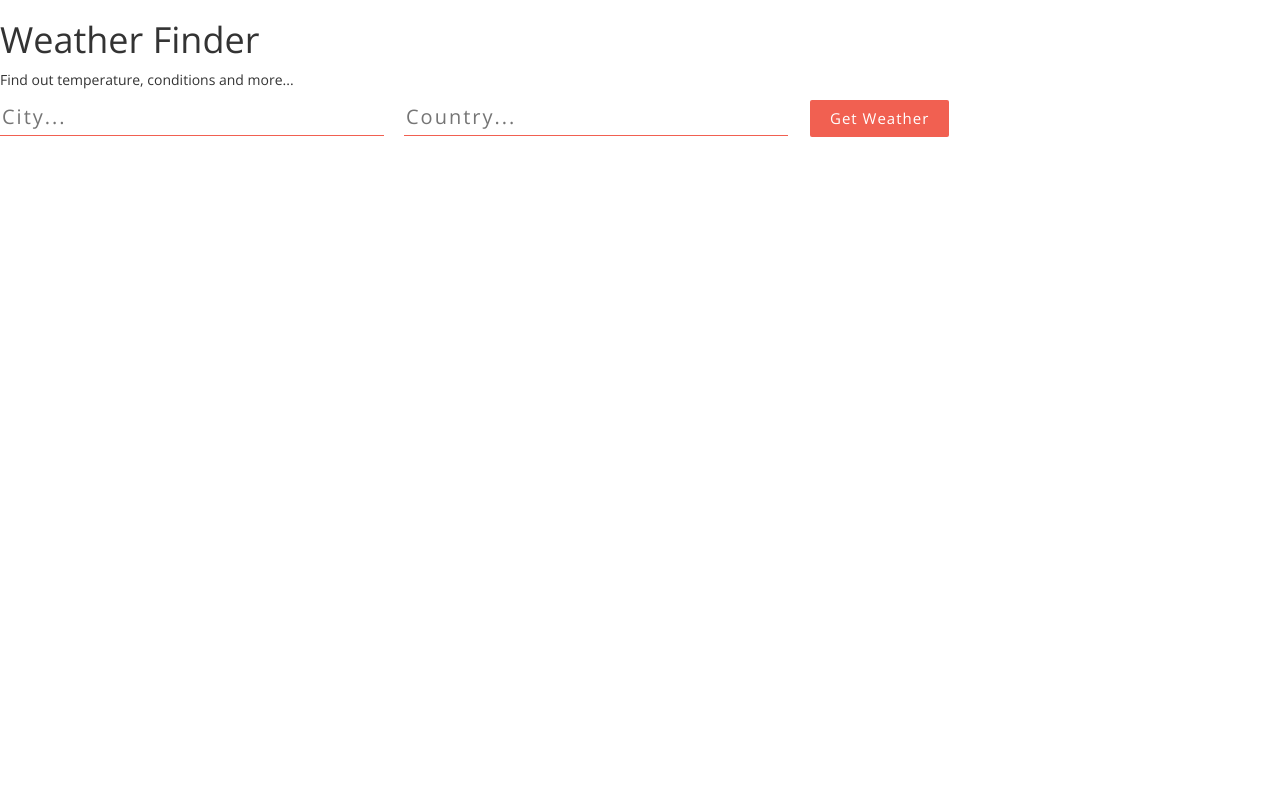
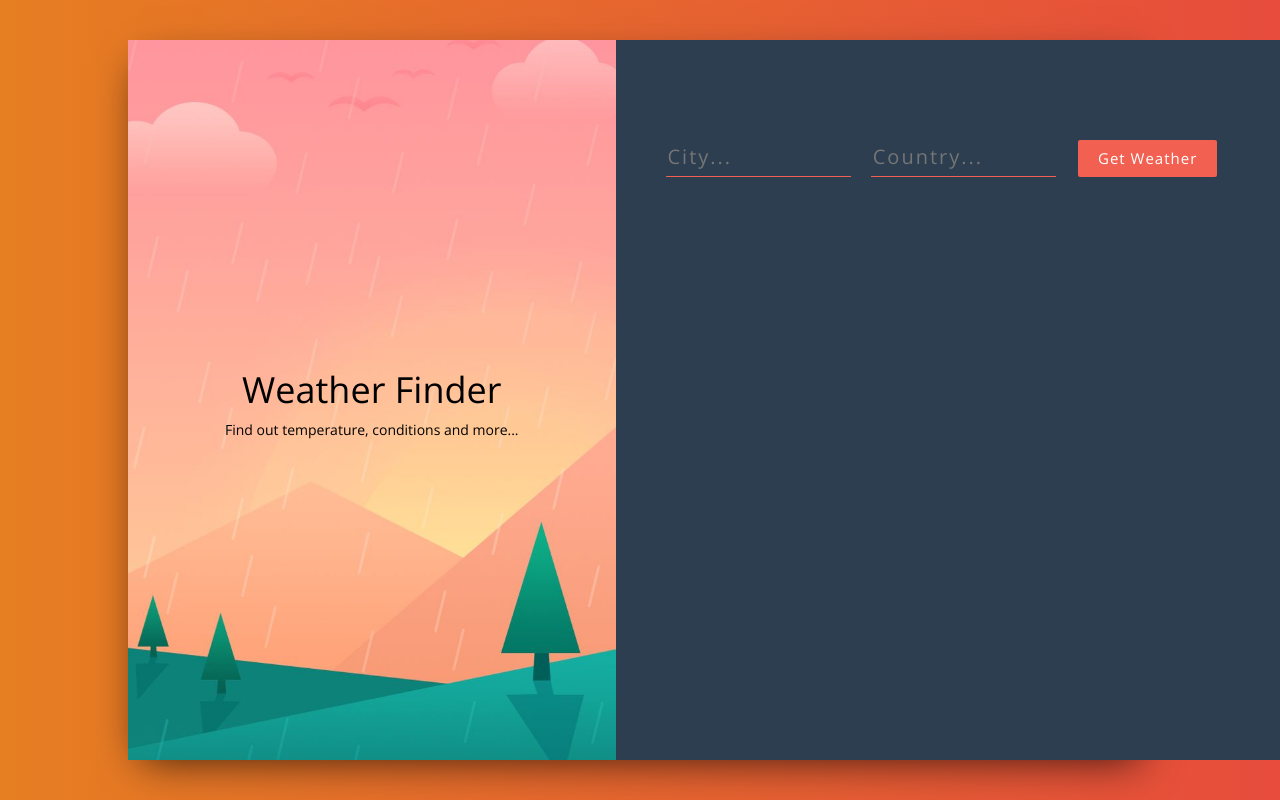
Before and after one commit to cngai/weather-app, a React (Create React App) app: page / in a window 1280 px wide. Built offline with nearby package versions, Linux system fonts and the light colour scheme.

Commit message:
added bootstrap columns

```diff
--- a/src/App.js
+++ b/src/App.js
@@ -60,7 +60,14 @@
   render() {
     return (
       <div>
+        <div className="wrapper">
+          <div className="main">
+            <div className="container">
+              <div className="row">
+                <div className="col-xs-5 title-container">
                   <Titles />
+                </div>
+                <div className="col-xs-7 form-container">
                   <Form getWeather={this.getWeather}/>
                   <Weather
                     temperature={this.state.temperature}
@@ -71,6 +78,11 @@
                     error={this.state.error}
                   />
                 </div>
+              </div>
+            </div>
+          </div>
+        </div>
+      </div>
     );
   }
 };
```
Lines whose indentation alone changed are shown as unchanged.
